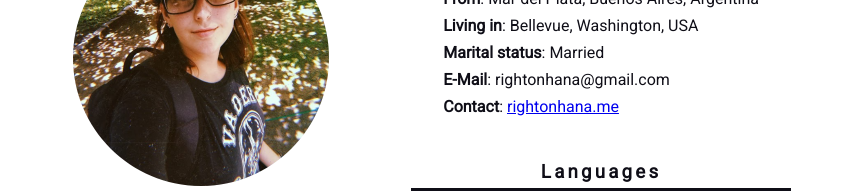
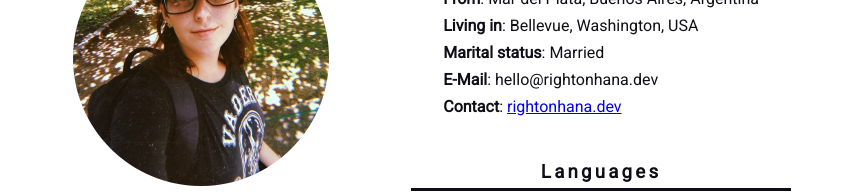
Before and after one commit to rightonhana/resume, a React (Vite) app: page / in a window 1280 px wide. Shown: the part 124-317 px from the top of the page, without its empty margins (208-1071 px from the left). Built offline with nearby package versions, Linux system fonts and the light colour scheme.

Commit message:
:speech_balloon: update personal info

```diff
--- a/src/components/PersonalInfo/PersonalInfo.tsx
+++ b/src/components/PersonalInfo/PersonalInfo.tsx
@@ -10,8 +10,8 @@ export const PersonalInfo: FC<{}> = ({...props}) => (
 			<span><strong>From</strong>: Mar del Plata, Buenos Aires, Argentina</span>
 			<span><strong>Living in</strong>: Bellevue, Washington, USA</span>
 			<span><strong>Marital status</strong>: Married</span>
-			<span><strong>E-Mail</strong>: rightonhana@gmail.com</span>
-			<span><strong>Contact</strong>: <a href="https://rightonhana.me" rel="noopener noreferrer">rightonhana.me</a></span>
+			<span><strong>E-Mail</strong>: hello@rightonhana.dev</span>
+			<span><strong>Contact</strong>: <a href="https://rightonhana.dev" rel="noopener noreferrer">rightonhana.dev</a></span>
 		</div>
 	</section>
 );
```
